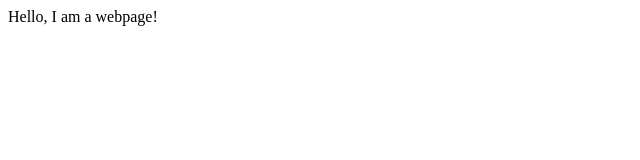
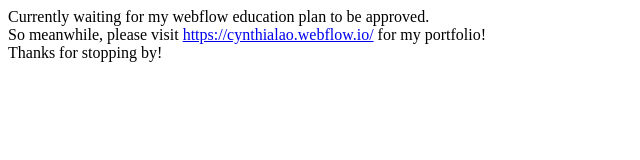
Before and after one commit to CynthiaLao/cynthialao.github.io, a plain HTML site: page index.html in a window 1280 px wide. Shown: the whole page, without its empty margins (0-640 px from the left). Drawn offline with Linux system fonts and the light colour scheme.

Commit message:
link to portfolio on webflow

```diff
--- a/index.html
+++ b/index.html
@@ -5,6 +5,8 @@
 <title>My First HTML Page</title>
 </head>
 <body>
-Hello, I am a webpage!
+Currently waiting for my webflow education plan to be approved. <br />
+So meanwhile, please visit <a href= "https://cynthialao.webflow.io/"> https://cynthialao.webflow.io/</a> for my portfolio!<br />
+Thanks for stopping by!
 </body>
 </html>
```
